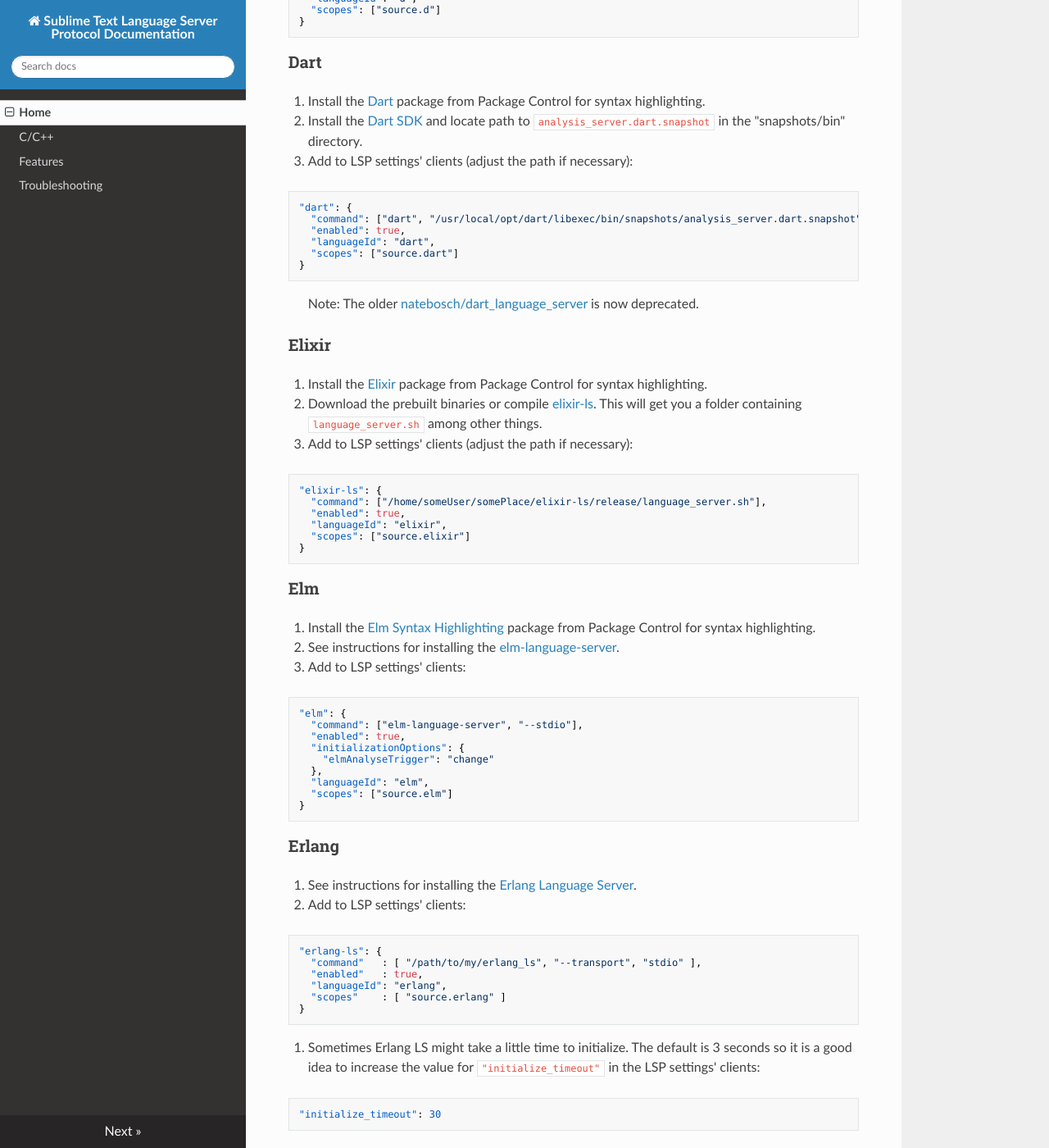
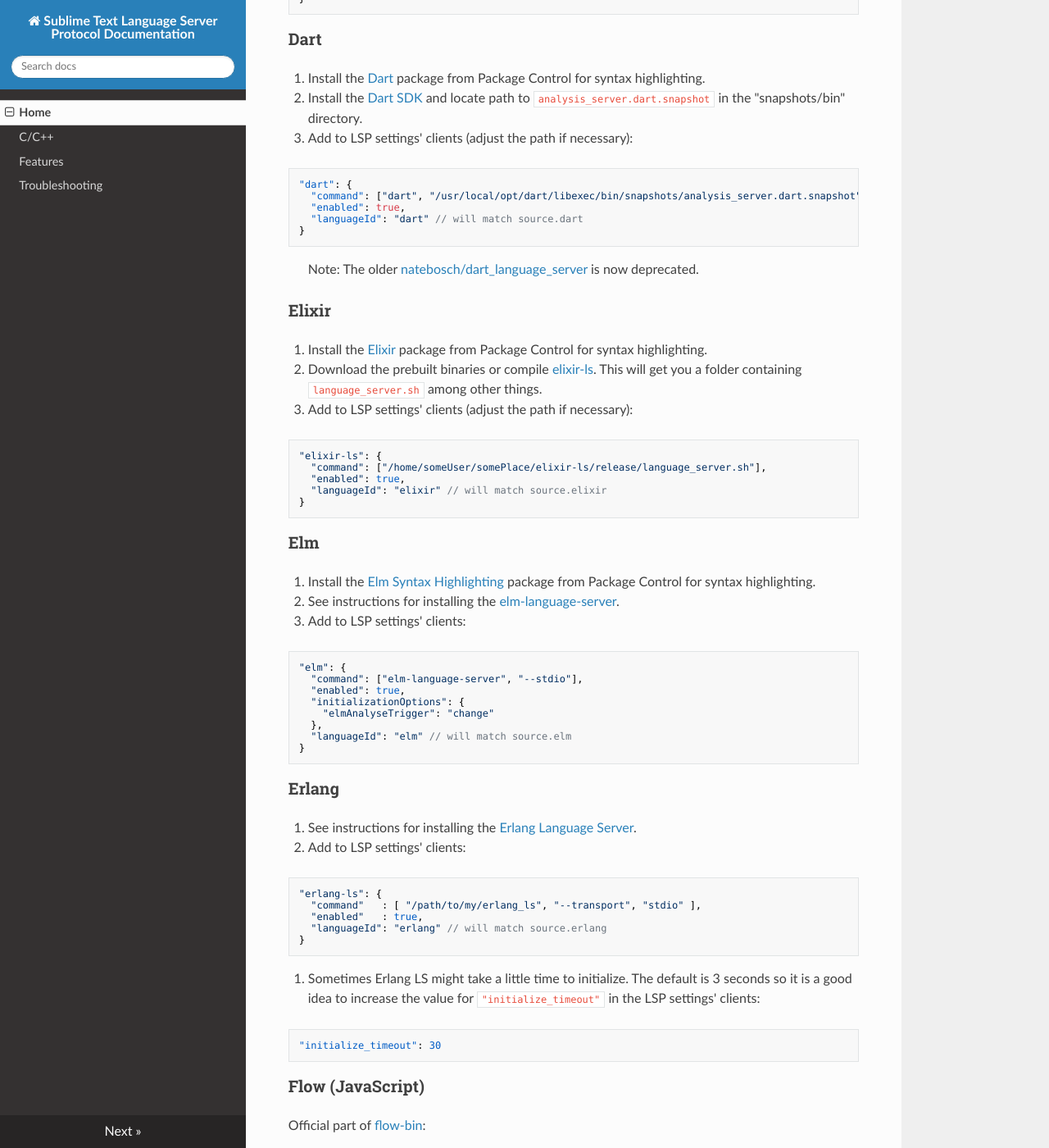
Before and after one commit to sublimelsp/LSP, an MkDocs documentation site: the page built from docs/index.md, in a window 1280 px wide and 1400 px high, scrolled down 4690 px. Shown: the whole window at 82% size. Built offline with MkDocs 1.6.1, drawn with Linux system fonts in a browser that asks for light colours; nearby versions of some CDN libraries; some of the changed text lies outside the part shown.

Commit message:
fixup docs

````diff
--- a/docs/index.md
+++ b/docs/index.md
@@ -179,8 +179,7 @@
   "command": ["java", "-jar", "/PATH/TO/clojure-lsp"],
   "enabled": true,
   "initializationOptions": {},
-  "languageId": "clojure",
-  "scopes": ["source.clojure"]
+  "languageId": "clojure" // will match source.clojure
 }
 ```
 
@@ -211,8 +210,7 @@
 "dls": {
   "command": ["<PATH TO DLS EXECUTABLE>"],
   "enabled": true,
-  "languageId": "d",
-  "scopes": ["source.d"]
+  "languageId": "d" // will match source.d
 }
 ```
 
@@ -226,8 +224,7 @@
 "dart": {
   "command": ["dart", "/usr/local/opt/dart/libexec/bin/snapshots/analysis_server.dart.snapshot", "--lsp"],
   "enabled": true,
-  "languageId": "dart",
-  "scopes": ["source.dart"]
+  "languageId": "dart" // will match source.dart
 }
 ```
 
@@ -240,12 +237,11 @@
    This will get you a folder containing `language_server.sh` among other things.
 3. Add to LSP settings' clients (adjust the path if necessary):
 
-```json
+```js
 "elixir-ls": {
   "command": ["/home/someUser/somePlace/elixir-ls/release/language_server.sh"],
   "enabled": true,
-  "languageId": "elixir",
-  "scopes": ["source.elixir"]
+  "languageId": "elixir" // will match source.elixir
 }
 ```
 
@@ -255,15 +251,14 @@
 2. See instructions for installing the [elm-language-server](https://github.com/elm-tooling/elm-language-server).
 3. Add to LSP settings' clients:
 
-```json
+```js
 "elm": {
   "command": ["elm-language-server", "--stdio"],
   "enabled": true,
   "initializationOptions": {
     "elmAnalyseTrigger": "change"
   },
-  "languageId": "elm",
-  "scopes": ["source.elm"]
+  "languageId": "elm" // will match source.elm
 }
 ```
 
@@ -272,12 +267,11 @@
 1. See instructions for installing the [Erlang Language Server](https://github.com/erlang-ls/erlang_ls).
 2. Add to LSP settings' clients:
 
-```json
+```js
 "erlang-ls": {
   "command"   : [ "/path/to/my/erlang_ls", "--transport", "stdio" ],
   "enabled"   : true,
-  "languageId": "erlang",
-  "scopes"    : [ "source.erlang" ]
+  "languageId": "erlang" // will match source.erlang
 }
 ```
 
@@ -362,9 +356,8 @@
 ```js
 "ghcide": {
   "enabled": true,
-  "languageId": "haskell",
-  "command": ["ghcide", "--lsp"],
-  "scopes": ["source.haskell"]
+  "languageId": "haskell", // will match source.haskell
+  "command": ["ghcide", "--lsp"]
 }
 ```
 
@@ -401,8 +394,7 @@
     "<TEMP_DIR>/${project_base_name}/jdt_ws"
   ],
   "enabled": true,
-  "languageId": "java",
-  "scopes": ["source.java"]
+  "languageId": "java" // will match source.java
 }
 ```
 
@@ -413,8 +405,7 @@
 ```js
 "intellij": {
   "command": [],
-  "languageId": "java",
-  "scopes": ["source.java"],
+  "languageId": "java", // will match source.java
   "tcp_port": 8080 // default port
 }
 ```
@@ -458,8 +449,7 @@
 "julials": {
   "command": ["bash", "PATH_TO_JULIA_SERVER/LanguageServer/contrib/languageserver.sh"], // on Linux/macOS
   // "command": ["julia", "--startup-file=no", "--history-file=no", "-e", "using LanguageServer; using LanguageServer.SymbolServer; server=LanguageServer.LanguageServerInstance(stdin,stdout,false); run(server)"], // on Windows
-  "languageId": "julia",
-  "scopes": ["source.julia"],
+  "languageId": "julia", // will match source.julia
   "settings": {
     // Default values from VS Code:
     "julia": {
@@ -506,8 +496,7 @@
 "kotlinls": {
   "command": ["PATH/TO/KotlinLanguageServer/build/install/kotlin-language-server/bin/kotlin-language-server.bat"],
   "enabled": true,
-  "languageId": "kotlin",
-  "scopes": ["source.Kotlin"],
+  "languageId": "kotlin", // will match source.kotlin
   "settings": {
     "kotlin": {
       // put your server settings here
@@ -548,8 +537,7 @@
 "cc-lsp": {
   "command": ["cl-lsp", "stdio"],
   "enabled": true,
-  "languageId": "lisp",
-  "scopes": ["source.lisp"]
+  "languageId": "lisp" // will match source.lisp
 }
 ```
 
@@ -565,8 +553,7 @@
     "-E", "PATH/TO/sumneko.lua-#.#.#/extension/server/main.lua"
   ],
   "enabled": true,
-  "languageId": "lua",
-  "scopes": ["source.lua"]
+  "languageId": "lua" // will match source.lua
 }
 ```
 
@@ -653,8 +640,7 @@
     "-Stdio"
   ],
   "enabled": true,
-  "languageId": "powershell",
-  "scopes": ["source.powershell"]
+  "languageId": "powershell" // will match source.powershell
 }
 ```
 
@@ -769,8 +755,7 @@
 "terraform": {
   "command": ["terraform-lsp"],
   "enabled": true,
-  "languageId": "terraform",
-  "scopes": ["source.terraform"]
+  "languageId": "terraform" // will match source.terraform
 }
 ```
 
````
